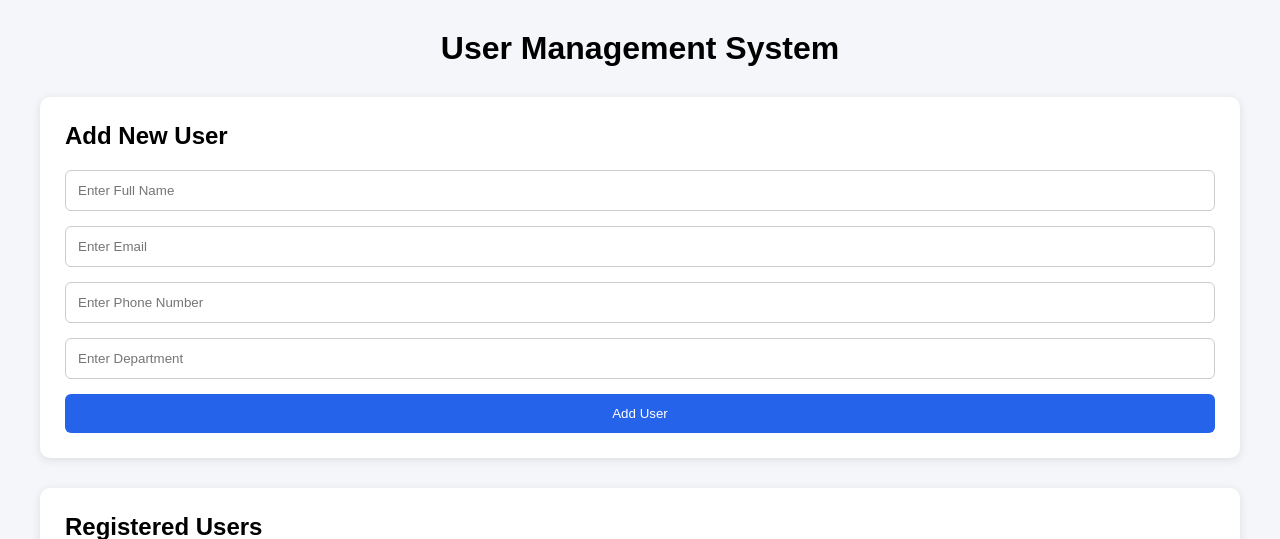
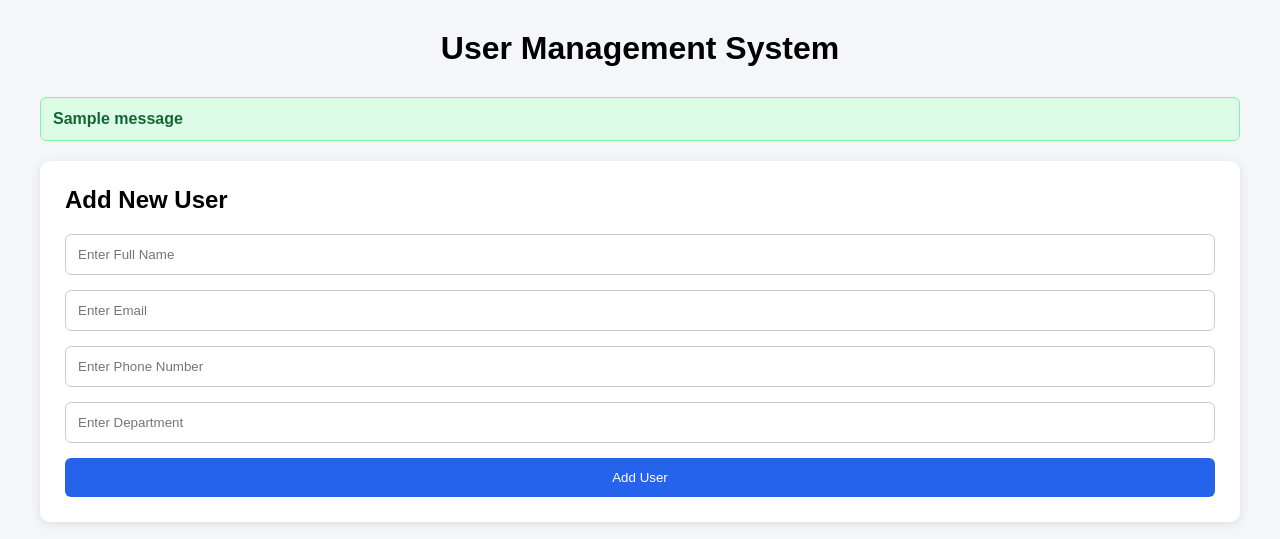
Before and after one commit to mohdaaman/maincrafts-python-fullstack-internship, a Flask app: page / in a window 1280 px wide. Shown: the top 539 px of the page. Run offline with Flask 3, Linux system fonts and the light colour scheme; data comes from the database, SQL or seed files in the repository; both versions use the stored data as it was after the commit; one stand-in notice (Sample message) is shown.

Commit message:
Add flash messages for user actions

```diff
--- a/app.py
+++ b/app.py
@@ -1,8 +1,10 @@
-from flask import Flask, render_template, request, redirect, url_for
+from flask import Flask, render_template, request, redirect, url_for, flash
 import sqlite3
 from datetime import datetime
 
 app = Flask(__name__)
+
+app.secret_key = "maincrafts_internship_secret_key"
 
 DATABASE = "database.db"
 
@@ -67,6 +69,8 @@ def add_user():
     conn.commit()
     conn.close()
 
+    flash("User added successfully!", "success")
+
     return redirect(url_for("index"))
 
 @app.route("/delete_user/<int:user_id>")
@@ -83,6 +87,8 @@ def delete_user(user_id):
     conn.commit()
     conn.close()
 
+    flash("User deleted successfully!", "danger")
+
     return redirect(url_for("index"))
 
 
--- a/static/style.css
+++ b/static/style.css
@@ -90,3 +90,22 @@ tr:nth-child(even) {
 .delete-btn:hover {
     background-color: #b91c1c;
 }
+
+.alert {
+    padding: 12px;
+    border-radius: 6px;
+    margin-bottom: 20px;
+    font-weight: bold;
+}
+
+.success {
+    background-color: #dcfce7;
+    color: #166534;
+    border: 1px solid #86efac;
+}
+
+.danger {
+    background-color: #fee2e2;
+    color: #991b1b;
+    border: 1px solid #fca5a5;
+}
--- a/templates/index.html
+++ b/templates/index.html
@@ -11,6 +11,16 @@
     <div class="container">
 
         <h1>User Management System</h1>
+
+        {% with messages = get_flashed_messages(with_categories=true) %}
+            {% if messages %}
+                {% for category, message in messages %}
+                    <div class="alert {{ category }}">
+                        {{ message }}
+                    </div>
+                {% endfor %}
+            {% endif %}
+        {% endwith %}
 
         <div class="form-section">
             <h2>Add New User</h2>
```
Also changed, not shown: database.db.
